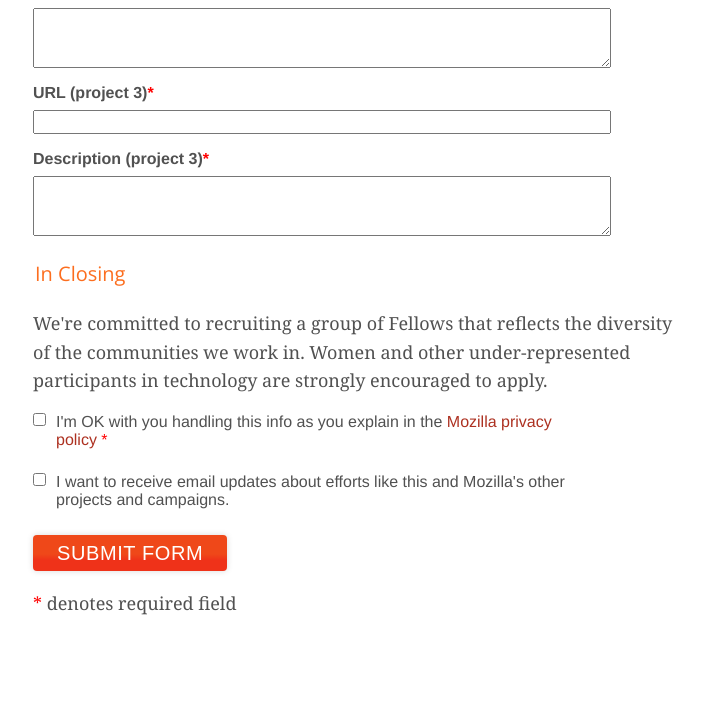
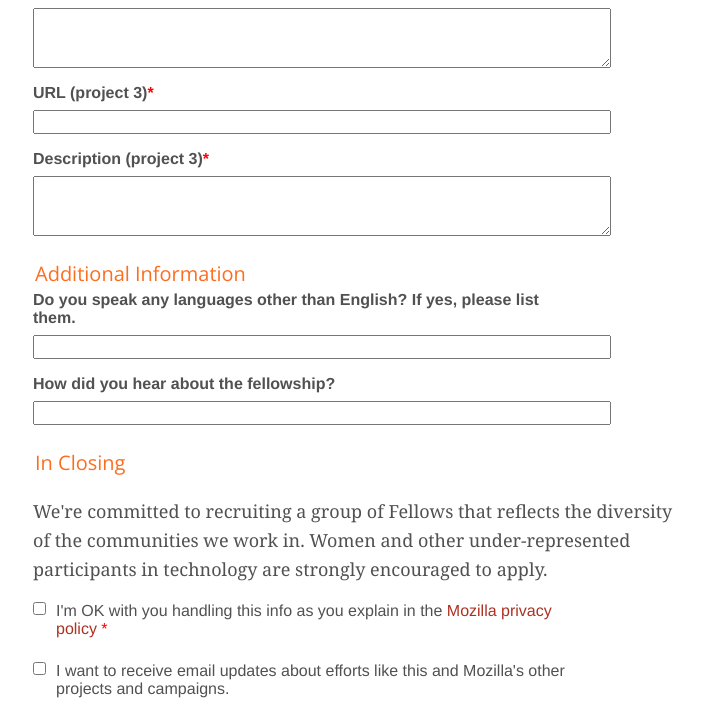
Before and after one commit to mozilla/mozilla-opennews, a Jekyll site: the page built from fellowships/apply.md, in a window 1280 px wide and 900 px high, scrolled down 2746 px, cut to the strip 0-704 px from the top of the window. Shown: the whole strip, without its empty margins (129-832 px from the left). Built offline with Jekyll 4.4.1, drawn with Linux system fonts in a browser that asks for light colours; nearby versions of some CDN libraries; Markdown is read by kramdown in place of the engine named in the settings; comment, search, counter and statistics services are not loaded.

Commit message:
Adding in the newly added form fields

```diff
--- a/fellowships/apply.md
+++ b/fellowships/apply.md
@@ -110,6 +110,17 @@ sub-section: fellows_apply
 </div>
 </fieldset>
 <fieldset>
+<legend><span>Additional information</span></legend>
+<div class="form-row">
+    <label class="field" for="custom-2104">Do you speak any languages other than English? If yes, please list them.</label>
+    <input size="10" id="custom-2104" name="custom-2104" type="text">
+</div>
+<div class="form-row">
+    <label class="field" for="custom-2105">How did you hear about the fellowship?</label>
+    <input size="10" id="custom-2105" name="custom-2105" type="text">
+</div>
+</fieldset>
+<fieldset>
 <legend><span>In closing</span></legend>
 <p>We're committed to recruiting a group of Fellows that reflects the diversity of the communities we work in. Women and other under-represented participants in technology are strongly encouraged to apply.</p>
 <div class="form-row">
```
Also changed, not shown: 1 other file.
